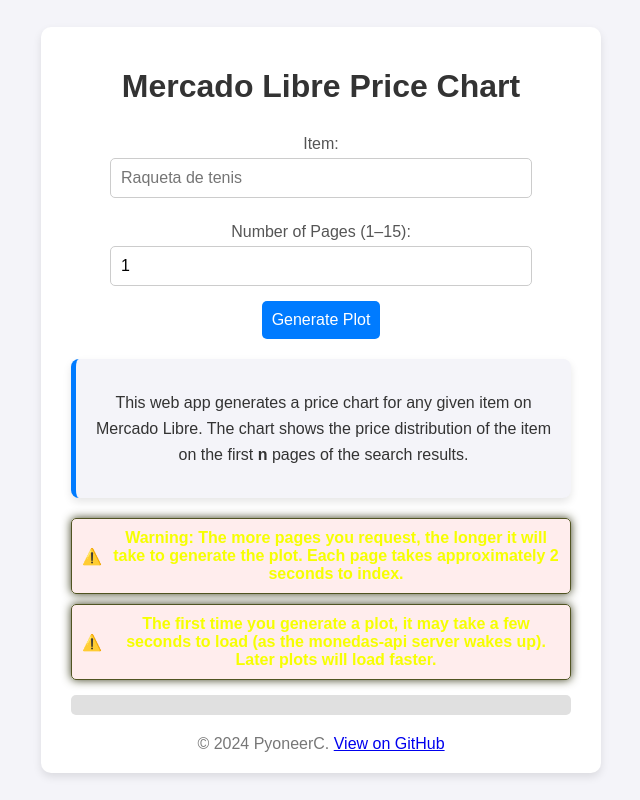
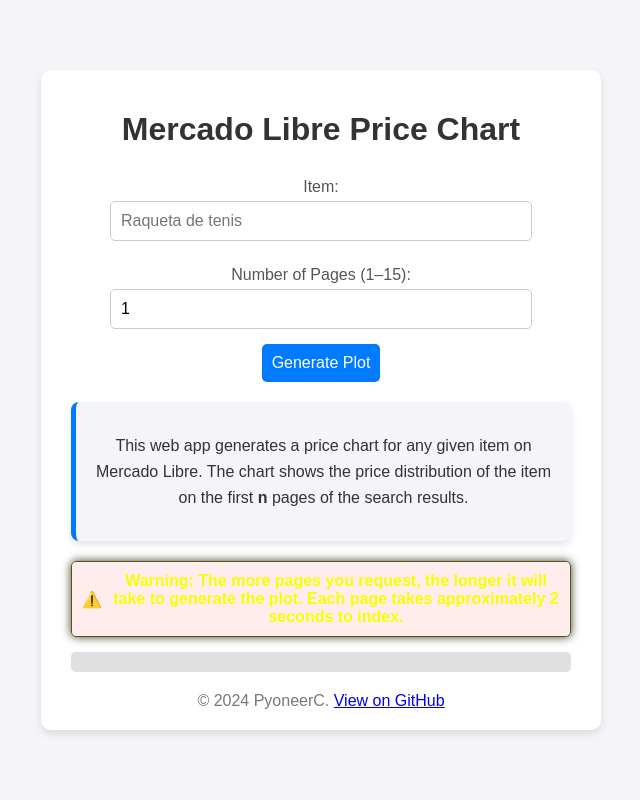
Before and after one commit to pyoneerC/Mercadix, a Flask app: page / in a window 1280 px wide. Shown: the whole page, without its empty margins (319-959 px from the left). Run offline with Flask 3, Linux system fonts and the light colour scheme.

Commit message:
remove warning from index

```diff
--- a/templates/index.html
+++ b/templates/index.html
@@ -28,11 +28,6 @@
             Warning: The more pages you request, the longer it will take to generate the plot. Each page takes approximately 2 seconds to index.
         </div>
 
-        <div class="warning-message">
-            The first time you generate a plot, it may take a few seconds to load (as the monedas-api server wakes up).
-            Later plots will load faster.
-        </div>
-
         <div class="progress-container" id="progress-container">
             <div class="progress-bar" id="progress-bar"></div>
         </div>
```
